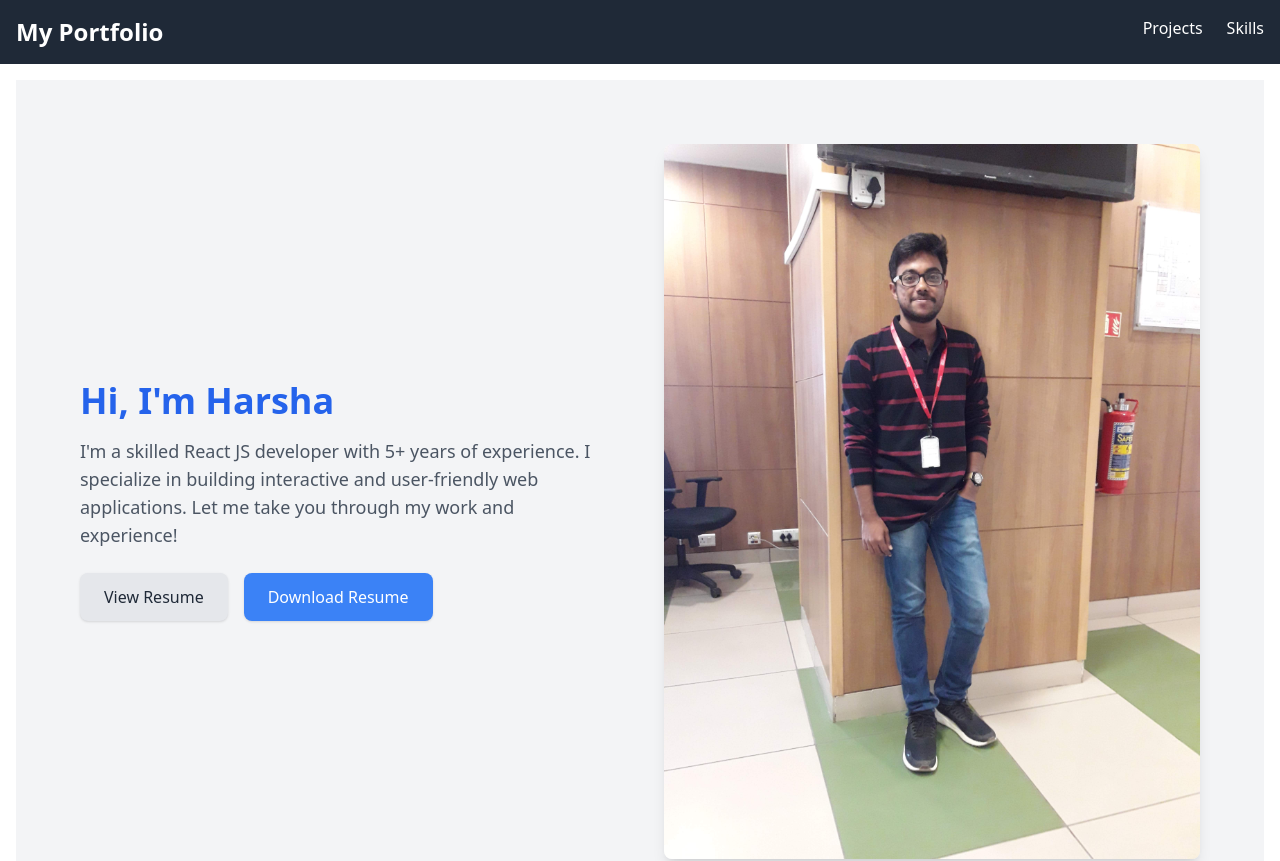
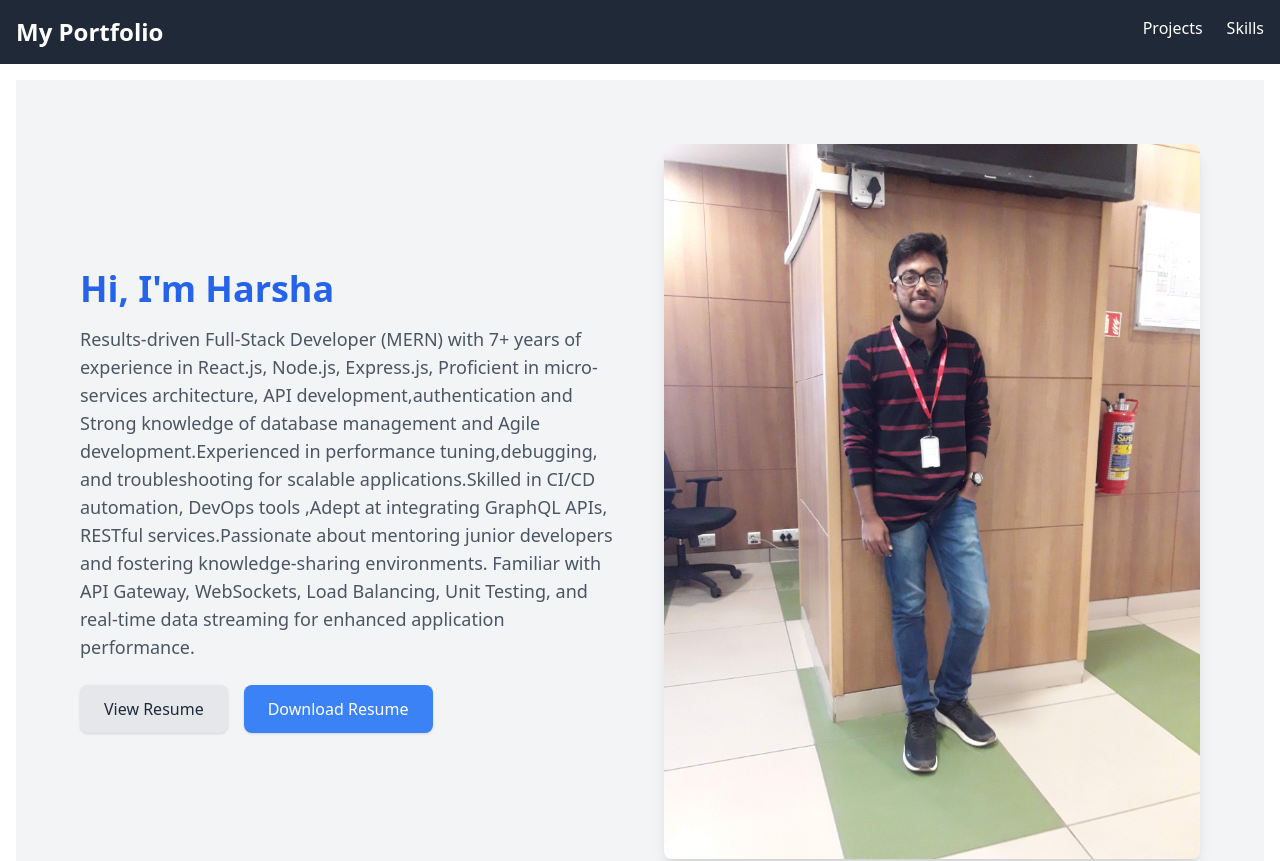
Before and after one commit to HarshaInukollu123/portfolio-website, a React (Create React App) app: page / in a window 1280 px wide. Shown: the top 861 px of the page. Built offline with nearby package versions, Linux system fonts and the light colour scheme.

Commit message:
text changes

```diff
--- a/src/pages/Home.js
+++ b/src/pages/Home.js
@@ -12,9 +12,11 @@ const Home = () => {
         <div className="w-full md:w-1/2 p-6">
           <h1 className="text-4xl font-bold text-blue-600">Hi, I'm Harsha</h1>
           <p className="mt-4 text-gray-600 text-lg">
-            I'm a skilled React JS developer with 5+ years of experience. I
-            specialize in building interactive and user-friendly web
-            applications. Let me take you through my work and experience!
+          Results-driven Full-Stack Developer (MERN) with 7+ years of experience in React.js, Node.js, Express.js, Proficient in micro-services architecture,
+          API development,authentication and Strong knowledge of database management and Agile development.Experienced in performance tuning,debugging, and
+          troubleshooting for scalable applications.Skilled in CI/CD automation, DevOps tools ,Adept at integrating GraphQL APIs, RESTful services.Passionate
+          about mentoring junior developers and fostering knowledge-sharing environments. Familiar with API Gateway, WebSockets, Load Balancing, Unit Testing,
+          and real-time data streaming for enhanced application performance.
           </p>
           <div className="mt-6 flex gap-4">
             {/* View Resume Button */}
```
